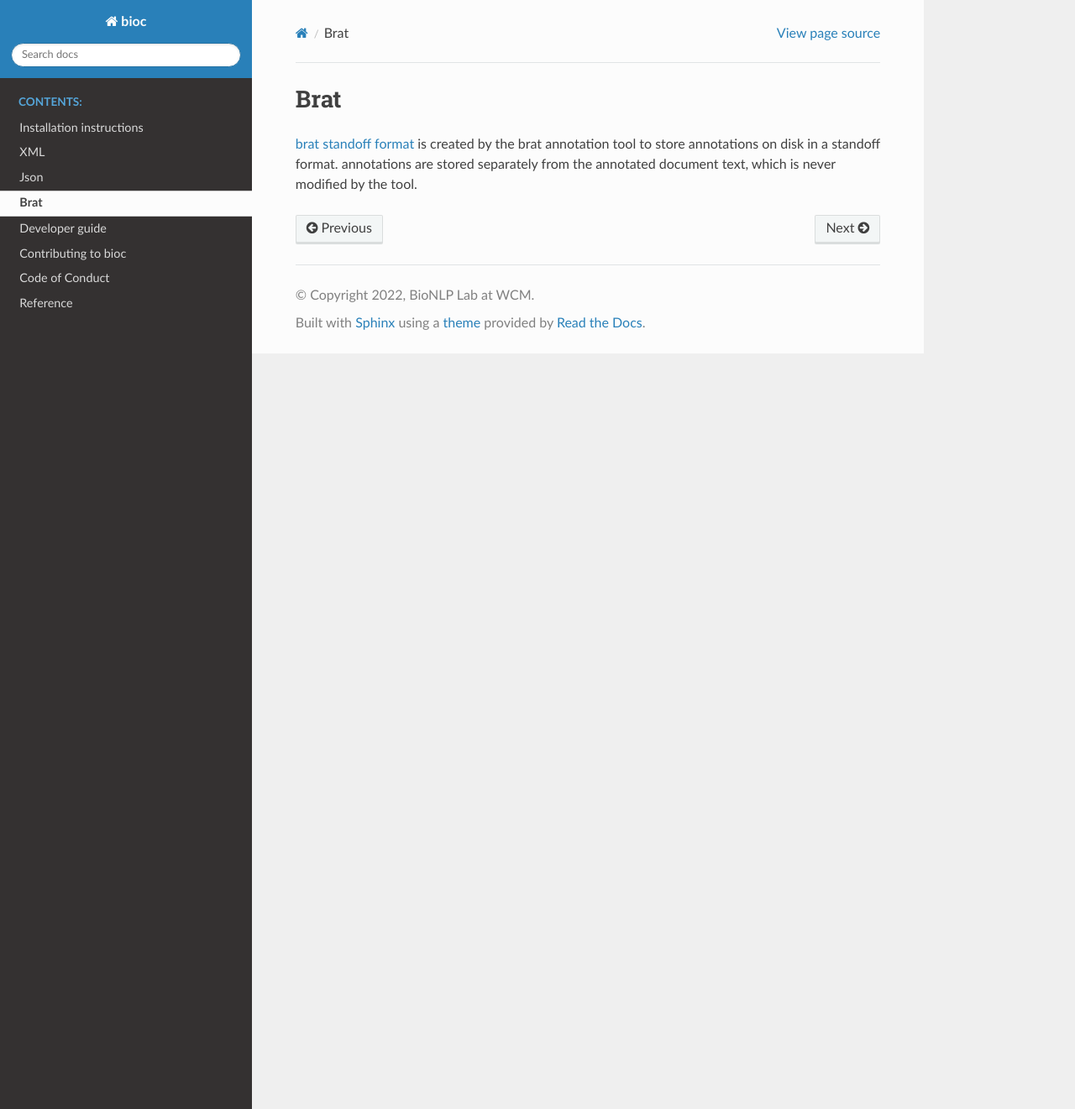
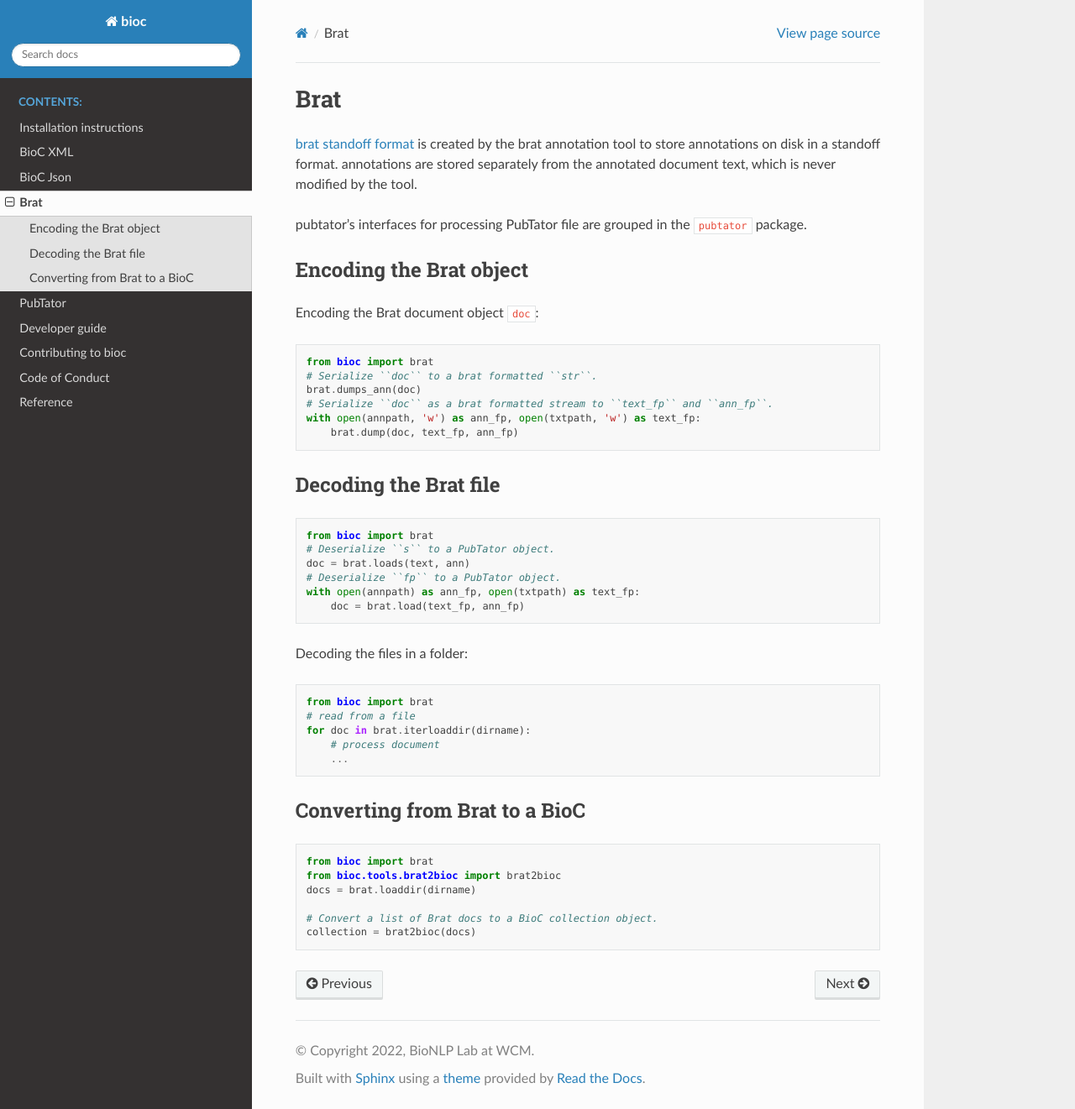
Before and after one commit to bionlplab/bioc, a Sphinx documentation site: the page built from docs/source/brat.md, in a window 1280 px wide and 1321 px high. Shown: the whole window at 84% size. Built offline with Sphinx 7.4.7 and the Read the Docs theme 2.0.0, drawn with Linux system fonts in a browser that asks for light colours.

Commit message:
add docs

````diff
--- a/docs/source/biocjson.md
+++ b/docs/source/biocjson.md
@@ -1,4 +1,4 @@
-# Json
+# BioC Json
 
 ## Encoding the BioC object
 
--- a/docs/source/biocxml.md
+++ b/docs/source/biocxml.md
@@ -1,4 +1,4 @@
-# XML
+# BioC XML
 
 bioc's interfaces for processing BioC XML are grouped in the `biocxml` package.
 
--- a/docs/source/brat.md
+++ b/docs/source/brat.md
@@ -3,3 +3,50 @@
 [brat standoff format](https://brat.nlplab.org/standoff.html) is created by the brat annotation tool to store
 annotations on disk in a standoff format. annotations are stored separately from the annotated document text, which is
 never modified by the tool.
+
+pubtator's interfaces for processing PubTator file are grouped in the `pubtator` package.
+
+## Encoding the Brat object
+
+Encoding the Brat document object `doc`:
+
+```python
+from bioc import brat
+# Serialize ``doc`` to a brat formatted ``str``.
+brat.dumps_ann(doc)
+# Serialize ``doc`` as a brat formatted stream to ``text_fp`` and ``ann_fp``.
+with open(annpath, 'w') as ann_fp, open(txtpath, 'w') as text_fp:
+    brat.dump(doc, text_fp, ann_fp)
+```
+
+## Decoding the Brat file
+
+```python
+from bioc import brat
+# Deserialize ``s`` to a PubTator object.
+doc = brat.loads(text, ann)
+# Deserialize ``fp`` to a PubTator object.
+with open(annpath) as ann_fp, open(txtpath) as text_fp:
+    doc = brat.load(text_fp, ann_fp)
+```
+
+Decoding the files in a folder:
+
+```python
+from bioc import brat
+# read from a file
+for doc in brat.iterloaddir(dirname):
+    # process document
+    ...
+```
+
+## Converting from Brat to a BioC
+
+```python
+from bioc import brat
+from bioc.tools.brat2bioc import brat2bioc
+docs = brat.loaddir(dirname)
+
+# Convert a list of Brat docs to a BioC collection object.
+collection = brat2bioc(docs)
+```
--- a/docs/source/index.rst
+++ b/docs/source/index.rst
@@ -20,6 +20,7 @@ Development of ``bioc`` happens on GitHub: https://github.com/bionlplab/bioc
    biocxml
    biocjson
    brat
+   pubtator
    developer_guide
    contribute
    code_of_conduct
--- /dev/null
+++ b/docs/source/pubtator.md
@@ -0,0 +1,49 @@
+# PubTator
+
+pubtator's interfaces for processing PubTator file are grouped in the `pubtator` package.
+
+## Encoding the PubTator object
+
+Encoding the PubTator document object `doc`:
+
+```python
+from bioc import pubtator
+# Serialize ``doc`` to a PubTator formatted ``str``.
+pubtator.dumps([doc])
+# Serialize ``collection`` as a BioC formatted stream to ``fp``.
+with open(filename, 'w') as fp:
+    pubtator.dump([doc], fp)
+```
+
+## Decoding the PubTator file
+
+```python
+from bioc import pubtator
+# Deserialize ``s`` to a PubTator object.
+docs = pubtator.loads(s)
+# Deserialize ``fp`` to a PubTator object.
+with open(filename, 'r') as fp:
+    docs = pubtator.load(fp)
+```
+
+Incrementally decoding the PubTator file:
+
+```python
+from bioc import pubtator
+# read from a file
+with open(filename) as fp:
+    for doc in pubtator.iterparse(fp):
+        # process document
+        ...
+```
+
+## Converting from PubTator to a BioC
+
+```python
+from bioc import pubtator
+from bioc.tools.pubtator2bioc import pubtator2bioc
+docs = pubtator.loads(text)
+
+# Convert a list of PubTator docs to a BioC collection object.
+collection = pubtator2bioc(docs)
+```
````
Also changed, not shown: 6 other files.
